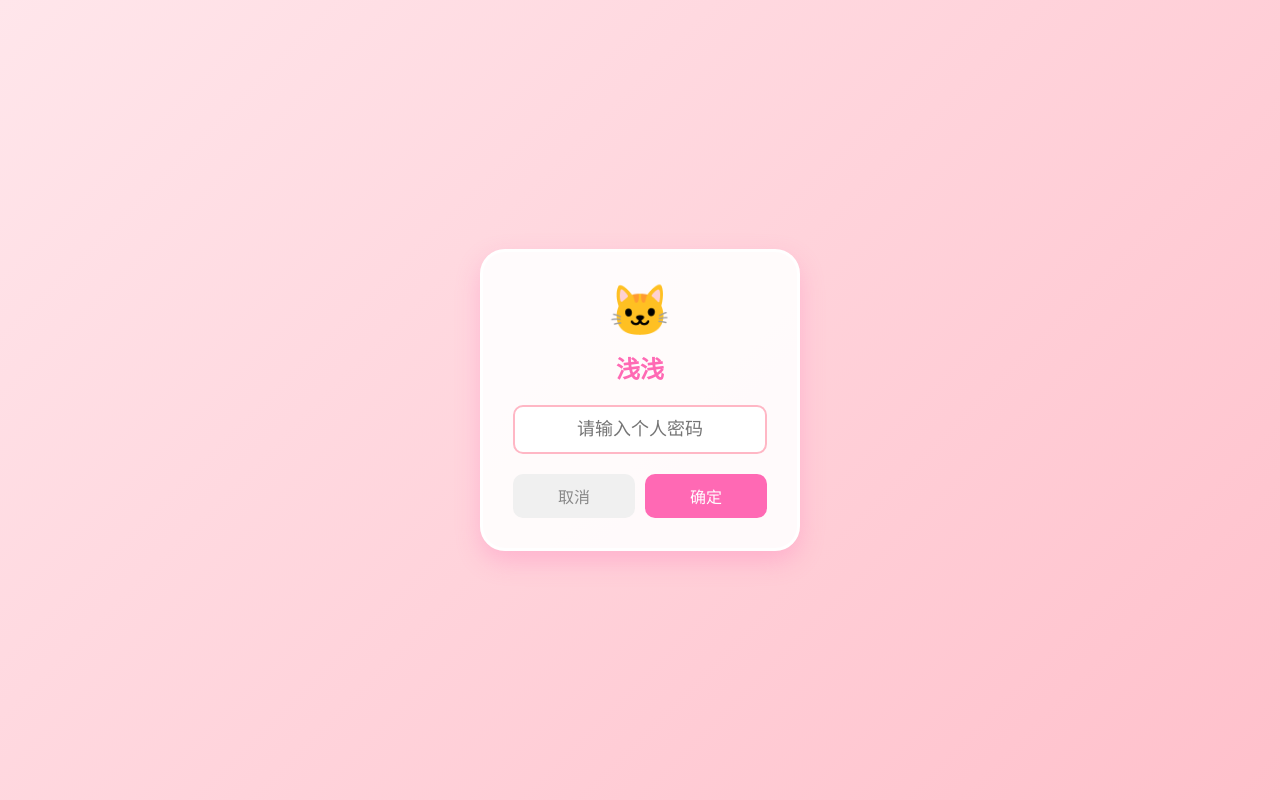
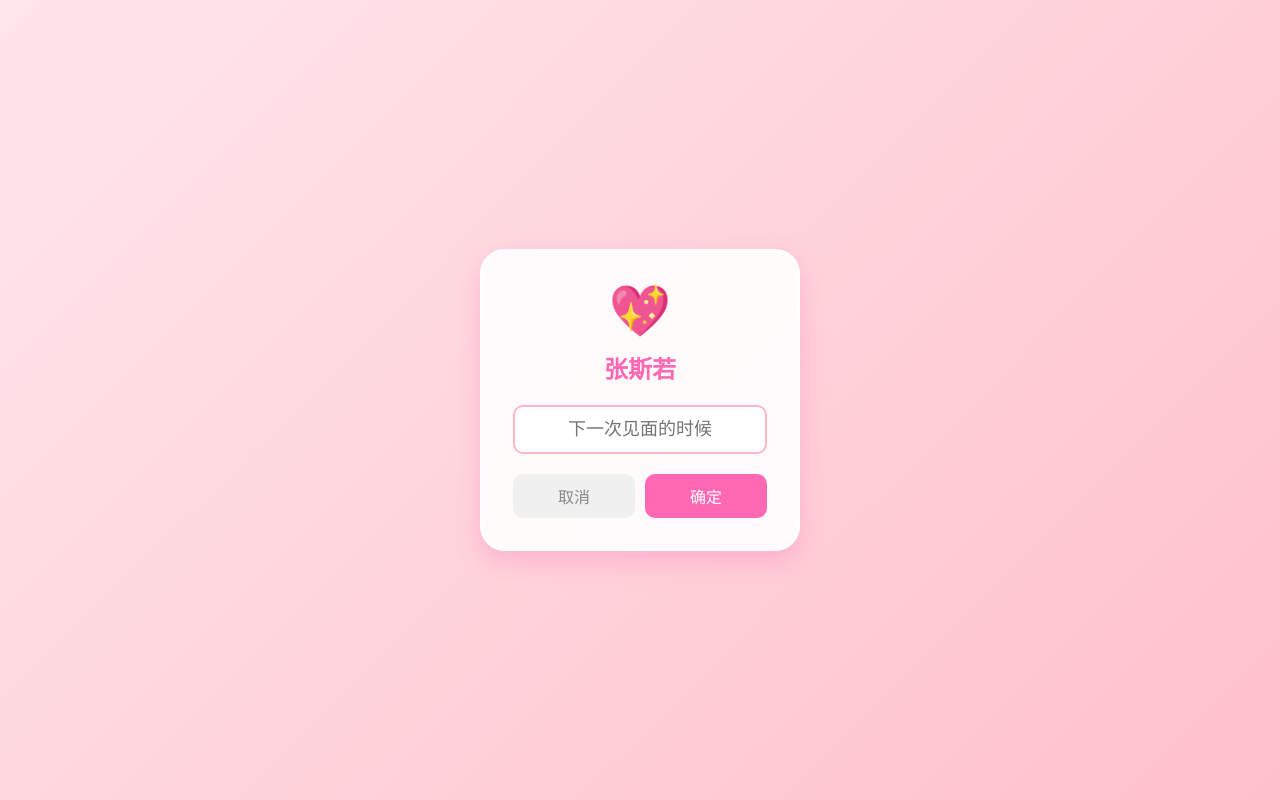
Before and after one commit to Kuziilab/Kuziilab.github.io, a plain HTML site: page index.html in a window 1280 px wide. Both pictures are taken after a click on the button "确定". Drawn offline with Linux system fonts and the light colour scheme.

Commit message:
Update index.html

```diff
--- a/index.html
+++ b/index.html
@@ -3,7 +3,7 @@
 <head>
     <meta charset="UTF-8">
     <meta name="viewport" content="width=device-width, initial-scale=1.0, user-scalable=no">
-    <title>To: 浅浅</title>
+    <title>To: 张斯若</title>
     <style>
         * { margin: 0; padding: 0; box-sizing: border-box; }
         body {
@@ -123,18 +123,18 @@
 <body>
 
     <audio id="bgm" loop>
-        <!-- 网易云 Love Story (Taylor’s Version) -->
+        <!-- 网易云 Love Story (Taylor's Version) -->
         <source src="https://music.163.com/song/media/outer/url?id=529668463.mp3" type="audio/mpeg">
     </audio>
     <div id="music-btn" onclick="toggleMusic()">🎵</div>
 
     <div id="scene-login">
         <div class="login-card">
-            <div class="avatar">🐱</div>
-            <h2>浅浅</h2>
-            <input type="password" id="passcode" placeholder="请输入个人密码">
+            <div class="avatar">💖</div>
+            <h2>张斯若</h2>
+            <input type="password" id="passcode" placeholder="下一次见面的时候">
             <div class="btns">
-                <button class="btn-cancel" onclick="alert('没有取消选项，必须上岸！')">取消</button>
+                <button class="btn-cancel" onclick="alert('没有取消选项，必须开心！')">取消</button>
                 <button class="btn-ok" onclick="checkLogin()">确定</button>
             </div>
         </div>
@@ -148,55 +148,55 @@
 
     <script>
         const CONFIG = {
-            password: "0913",
+            password: "1221",
             bubbleDelay: 400,
             sceneWait: 3000
         };
 
         const MESSAGES = [
-            // --- Part 1: 十二月 & 好运 & 勇敢自信 ---
-            "浅浅，十二月的开始，勇敢向前！🔥",
-            "新的一月，新挑战，迎接更好的自己💪",
-            "十二月好运常伴你左右🍀",
-            "保持自信，你比想象中更强大✨",
-            "寒冬会过去，春天一定如约而至🌸",
-            "每一步都算数，坚持就是胜利🏆",
-            "不惧困难，浅浅无所畏惧🚀",
-            "十二月的每一天都在积蓄力量⚡",
-            "勇气和信念是你最好的护身符🛡️",
-            "带着目标，带着坚定去迎接每个早晨🌅",
-            "用行动证明自己的实力📚",
-            "好运与努力一定会相遇💖",
-            "浅浅，你的努力正在被看见👀",
-            "所有挑战都是通向成功的阶梯🪜",
-            "心向光明，不惧阴霾☀️",
-            "十二月要更加专注与坚定🎯",
-            "拼到最后一刻，才是赢家💥",
-            "不怕路远，只怕心不够热🔥",
-            "抓住每一次机会，做最好的自己🌟",
-            "你的故事，会在这个十二月更加精彩📖",
+            // --- Part 1: 闺蜜思念 & 可爱祝福 & 十二月好运 ---
+            "亲爱的斯若，十二月要开开心心哦～💖",
+            "想你了！我们下次见面一定要狠狠抱抱！🤗",
+            "十二月好运已经开始营业啦～🍀",
+            "你是我最最可爱的闺蜜，永远爱你！💕",
+            "寒冷的十二月，有我的思念温暖你～🔥",
+            "你是世界上最美好的女孩子，要一直开心！✨",
+            "十二月每一天都要笑得像花儿一样～🌸",
+            "想你想到冒泡～咕噜咕噜都是对你的思念💭",
+            "我的宝，你值得世界上所有的美好！🎁",
+            "十二月对你特别好，因为你是特别好的你～🌟",
+            "隔着屏幕都想给你一个大大的拥抱！🫂",
+            "我们永远是最好的闺蜜姐妹花！🌺",
+            "十二月的好运气全都送给你～🎉",
+            "你一笑，我的世界都亮了！💡",
+            "想你的时候就看看我们的合照～📸",
+            "你是我最珍贵的宝藏女孩！💎",
+            "十二月要加倍快乐，加倍可爱！🐰",
+            "不管多远，我的心都和你在一起～💞",
+            "你总是能带给我满满的正能量！⚡",
+            "十二月对你温柔以待，因为你就是温柔本身～🌙",
 
-            // --- Part 2: 考研 & 中国人民大学 & 上岸 ---
-            "目标：中国人民大学！🏛️",
-            "准研究生浅浅，你好呀📜",
-            "一研为定，定为研一！✏️",
-            "关关难过关关过，前路漫漫亦灿灿🌈",
-            "熬过的每一个夜晚，都会成为光✨",
-            "明年九月，中国人民大学的校园等你走进🏫",
-            "笔尖生花，金榜题名🏆",
-            "乾坤未定，浅浅就是黑马🐎",
-            "星光不问赶路人，时光不负奋斗者🌟",
-            "合上笔盖的那一刻，要有收剑的骄傲⚔️",
-            "人大在等你，未来也在等你💼",
-            "考研必胜！岸上见！✌️",
-            "前途似海，来日方长🌊",
-            "所有努力都不会被辜负💎",
-            "最后冲刺，坚持就是胜利🏃‍♀️",
-            "浅浅，你一定能上岸！💪",
-            "站得更高，看得更远🗻",
-            "愿结果配得上你所有的辛苦与坚持🌠",
-            "成功上岸，前程似锦🎉",
-            "我们中国人民大学见！🎓"
+            // --- Part 2: 考研祝福 & 顺利成功 & 美好未来 ---
+            "斯若考研一定顺利通过！🎯",
+            "你的努力我都看在眼里，一定会成功！💪",
+            "考研那天，你就是考场最亮的星！🌟",
+            "所有的题目都会对你很友好～📚",
+            "笔尖有光，下笔如有神助！✨",
+            "考研对你来说小菜一碟啦～🍀",
+            "你的实力配得上最好的结果！🏆",
+            "放松心态，你准备得非常充分了！🎈",
+            "考研顺利，未来可期！🌈",
+            "你的名字一定会出现在录取名单上！📜",
+            "考场上的你会超常发挥！🚀",
+            "所有辛苦都会换来满意的答卷！💯",
+            "你是学霸本霸，考研轻松拿下！👑",
+            "考研成功，我们好好庆祝！🎊",
+            "你的梦想一定会实现，我相信你！💫",
+            "知识的海洋里，你是最棒的游泳选手！🏊‍♀️",
+            "考研顺利，前程似锦！🌅",
+            "你的坚持终将获得最美的回报！🌺",
+            "考试那天，好运与你同行！🍀",
+            "等你考研成功的好消息，加油！🎉"
         ];
 
         function checkLogin() {
@@ -212,7 +212,7 @@
                     startBubbles();
                 }, 800);
             } else {
-                alert("密码不对哦~ 是生日吗？");
+                alert("密码不对哦~ 想想我们下一次见面的时候？");
                 document.getElementById('passcode').value = "";
             }
         }
@@ -274,8 +274,8 @@
             canvas.width = window.innerWidth;
             canvas.height = window.innerHeight;
             let particles = [];
-            const fontSize1 = Math.min(window.innerWidth / 4, 100);
-            const fontSize2 = Math.min(window.innerWidth / 10, 50);
+            const fontSize1 = Math.min(window.innerWidth / 5, 80);
+            const fontSize2 = Math.min(window.innerWidth / 8, 40);
 
             class Particle {
                 constructor(targetX, targetY) {
@@ -304,9 +304,9 @@
                 tCtx.textAlign = 'center'; tCtx.textBaseline = 'middle';
                 tCtx.fillStyle = 'white';
                 tCtx.font = `bold ${fontSize1}px "Microsoft YaHei"`;
-                tCtx.fillText('浅浅', canvas.width/2, canvas.height/2 - 40);
+                tCtx.fillText('张斯若', canvas.width/2, canvas.height/2 - 30);
                 tCtx.font = `bold ${fontSize2}px Arial`;
-                tCtx.fillText('RUC 上岸成功', canvas.width/2, canvas.height/2 + 60);
+                tCtx.fillText('一定要开心哦', canvas.width/2, canvas.height/2 + 40);
                 const idata = tCtx.getImageData(0, 0, canvas.width, canvas.height);
                 const data = idata.data; const step = 3;
                 for (let y = 0; y < canvas.height; y += step) {
```
